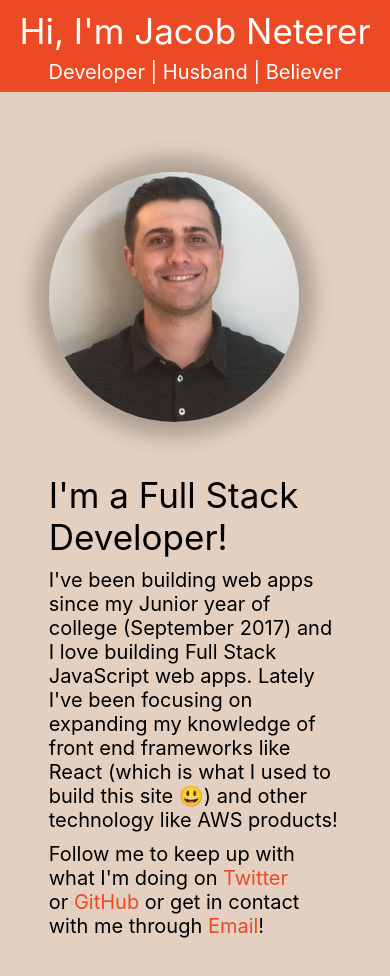
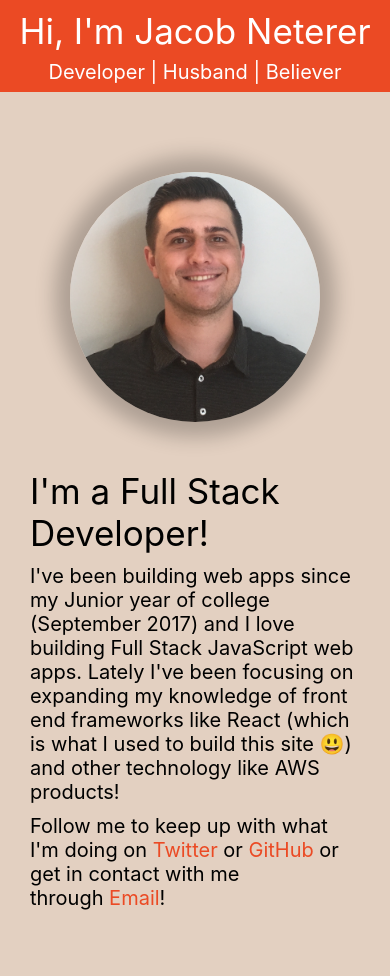
Before and after one commit to jneterer/DEPRECATED-jacobneterer, a React (Create React App) app: page / in a window 390 px wide. After the commit the page ends 950 px from the top, so only its background shows below. Built offline with nearby package versions, Linux system fonts and the light colour scheme.

Commit message:
Making the hero responsive.

```diff
--- a/src/components/Hero/Hero.scss
+++ b/src/components/Hero/Hero.scss
@@ -7,6 +7,7 @@
     display: flex;
     flex-direction: row;
     margin-top: 50px !important;
+    max-width: 1000px;
     padding: 30px !important;
     h2, p {
       margin: 0 0 10px;
@@ -16,8 +17,11 @@
     }
   }
   &-me-container {
+    display: flex;
+    align-items: center;
+    justify-content: center;
     @include aboveTablet() {
-      width: 30%;
+      width: 40%;
     }
     @include belowTablet() {
       padding-bottom: 3em;
@@ -28,7 +32,7 @@
     flex-direction: column;
     justify-content: center;
     @include aboveTablet() {
-      width: 70%;
+      width: 60%;
     }
     h2 {
       font-size: 35px;
--- a/src/components/Hero/Hero.tsx
+++ b/src/components/Hero/Hero.tsx
@@ -1,6 +1,3 @@
-import EmailIcon from '@material-ui/icons/Email';
-import GitHubIcon from '@material-ui/icons/GitHub';
-import TwitterIcon from '@material-ui/icons/Twitter';
 import React from 'react';
 import me from '../../assets/me.jpg';
 import './Hero.scss';
--- a/src/styles/layout.scss
+++ b/src/styles/layout.scss
@@ -6,7 +6,6 @@
     width: 60%;
   }
   @include belowIpadPro() {
-    width: 75%;
     @include belowIpad() {
       @include aboveTablet() {
         width: 90% !important;
```
